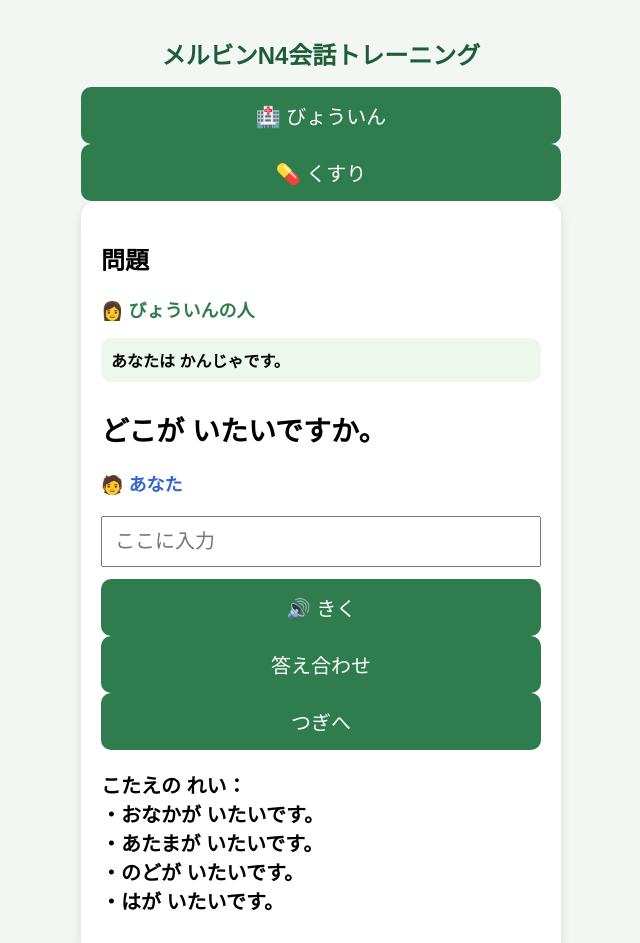
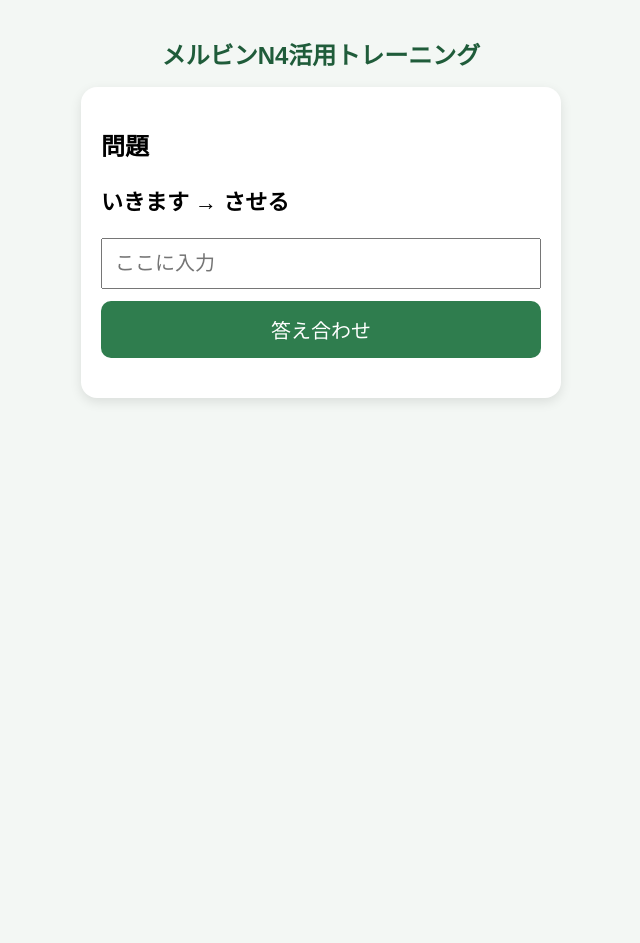
Before and after one commit to jigen3971/jsx-study, a plain HTML site: page index.html in a window 1280 px wide. Shown: the top 943 px of the page, without its empty margins (319-959 px from the left). After the commit the page ends 800 px from the top, so only its background shows below. Drawn offline with Linux system fonts and the light colour scheme.

Commit message:
katsuyou app restore

```diff
--- a/index.html
+++ b/index.html
@@ -1,4 +1,3 @@
-<!DOCTYPE html>
 <html lang="ja">
 <head>
   <meta charset="UTF-8">
@@ -10,35 +9,23 @@
 
   <div class="container">
 
-    <h1>メルビンN4会話トレーニング</h1>
-
-    <div class="category-buttons">
-      <button onclick="setCategory('hospital')">🏥 びょういん</button>
-      <button onclick="setCategory('medicine')">💊 くすり</button>
-    </div>
+    <h1>メルビンN4活用トレーニング</h1>
 
     <div class="card">
       <h2>問題</h2>
 
-      <div class="chat-box">
-        <p class="doctor">👩 びょういんの人</p>
-        <p id="roleText"></p>
-        <p id="question"></p>
-        <p class="me">🧑 あなた</p>
-      </div>
+      <p id="question">かきます → て形</p>
 
       <input type="text" id="answer" placeholder="ここに入力">
 
-      <button onclick="speakQuestion()">🔊 きく</button>
       <button onclick="checkAnswer()">答え合わせ</button>
-      <button onclick="newQuestion()">つぎへ</button>
 
       <p id="result"></p>
     </div>
 
   </div>
 
-  <script src="script.js"></script>
+  <script src="katsuyou.js"></script>
 
 </body>
 </html>
--- /dev/null
+++ b/katsuyou.js
@@ -0,0 +1,76 @@
+const questions = [
+  { word: "かきます", type: "ない", answer: "かかない" },
+  { word: "かきます", type: "ふつう", answer: "かく" },
+  { word: "かきます", type: "〜て", answer: "かいて" },
+  { word: "かきます", type: "〜た", answer: "かいた" },
+  { word: "かきます", type: "できる", answer: "かける" },
+  { word: "かきます", type: "させる", answer: "かかせる" },
+
+  { word: "いきます", type: "ふつう", answer: "いく" },
+  { word: "いきます", type: "〜ば", answer: "いけば" },
+  { word: "いきます", type: "できる", answer: "いかれる" },
+  { word: "いきます", type: "させる", answer: "いかせる" },
+
+  { word: "しにます", type: "〜て", answer: "しんで" },
+  { word: "しにます", type: "〜よう", answer: "しのう" },
+  { word: "しにます", type: "ふつう", answer: "しぬ" },
+  { word: "しにます", type: "させる", answer: "しなせる" },
+
+  { word: "つくります", type: "ふつう", answer: "つくる" },
+  { word: "つくります", type: "〜た", answer: "つくった" },
+  { word: "つくります", type: "〜ば", answer: "つくれば" },
+  { word: "つくります", type: "させられる", answer: "つくらせられる" },
+
+  { word: "つかいます", type: "ふつう", answer: "つかう" },
+  { word: "つかいます", type: "〜た", answer: "つかった" },
+  { word: "つかいます", type: "できる", answer: "つかえる" },
+
+  { word: "もちます", type: "ない", answer: "もたない" },
+  { word: "もちます", type: "〜て", answer: "もって" },
+  { word: "もちます", type: "できる", answer: "もたれる" },
+  { word: "もちます", type: "させる", answer: "もたせる" },
+
+  { word: "たべます", type: "ふつう", answer: "たべる" },
+  { word: "たべます", type: "ない", answer: "たべない" },
+  { word: "たべます", type: "できる", answer: "たべられる" },
+  { word: "たべます", type: "させる", answer: "たべさせる" },
+  { word: "たべます", type: "させられる", answer: "たべさせられる" },
+
+  { word: "きます", type: "〜て", answer: "きて" },
+  { word: "きます", type: "〜ば", answer: "くれば" },
+
+  { word: "します", type: "ない", answer: "しない" },
+  { word: "します", type: "〜た", answer: "した" },
+  { word: "します", type: "〜よう", answer: "しよう" },
+
+  { word: "きます", type: "できる", answer: "こられる" },
+  { word: "きます", type: "させる", answer: "こさせる" },
+  { word: "きます", type: "させられる", answer: "こさせられる" }
+];
+
+let currentQuestion;
+
+function newQuestion(){
+  currentQuestion = questions[Math.floor(Math.random() * questions.length)];
+
+  document.getElementById("question").innerHTML =
+    currentQuestion.word + " → " + currentQuestion.type;
+
+  document.getElementById("answer").value = "";
+  document.getElementById("result").innerHTML = "";
+}
+
+function checkAnswer(){
+  const input = document.getElementById("answer").value.trim();
+  const result = document.getElementById("result");
+
+  if(input === currentQuestion.answer){
+    result.innerHTML = "⭕ せいかい！";
+  } else {
+    result.innerHTML = "❌ せいかい: " + currentQuestion.answer;
+  }
+
+  setTimeout(newQuestion, 1500);
+}
+
+newQuestion();
--- a/script.js
+++ /dev/null
@@ -1,104 +0,0 @@
-const hospitalQuestions = [
-  {
-    question: "どこが いたいですか。",
-    answers: [
-      "おなかが いたいです。",
-      "あたまが いたいです。",
-      "のどが いたいです。",
-      "はが いたいです。"
-    ]
-  },
-  {
-    question: "いつからですか。",
-    answers: [
-      "きのうからです。",
-      "おとといからです。",
-      "3日前からです。",
-      "1週間前からです。"
-    ]
-  },
-  {
-    question: "たべられますか。",
-    answers: [
-      "はい、たべられます。",
-      "すこし たべられます。",
-      "いいえ、たべられません。"
-    ]
-  }
-];
-
-const medicineQuestions = [
-  {
-    question: "どんな くすりが ほしいですか。",
-    answers: [
-      "のどの くすりが ほしいです。",
-      "あたまの くすりが ほしいです。",
-      "おなかの くすりが ほしいです。"
-    ]
-  },
-  {
-    question: "いつ のみますか。",
-    answers: [
-      "あさ のみます。",
-      "よる のみます。",
-      "ごはんの あとで のみます。"
-    ]
-  }
-];
-
-let questions = hospitalQuestions;
-let currentQuestion;
-
-function newQuestion(){
-  currentQuestion = questions[Math.floor(Math.random() * questions.length)];
-
-  document.getElementById("question").innerHTML = currentQuestion.question;
-  document.getElementById("roleText").innerHTML = "あなたは かんじゃです。";
-  document.getElementById("answer").value = "";
-
-  document.getElementById("result").innerHTML =
-    "こたえの れい：<br>" +
-    currentQuestion.answers.map(a => "・" + a).join("<br>");
-
-  speakQuestion();
-}
-
-function checkAnswer(){
-  const input = document.getElementById("answer").value.trim();
-  const result = document.getElementById("result");
-
-  if(input === ""){
-    result.innerHTML = "こたえを 書いてください。";
-    return;
-  }
-
-  result.innerHTML =
-    "いいです！<br><br>こたえの れい：<br>" +
-    currentQuestion.answers.map(a => "・" + a).join("<br>");
-
-  speakText(input);
-}
-
-function speakQuestion(){
-  speakText(currentQuestion.question);
-}
-
-function speakText(text){
-  const utterance = new SpeechSynthesisUtterance(text);
-  utterance.lang = "ja-JP";
-  speechSynthesis.speak(utterance);
-}
-
-function setCategory(category){
-  if(category === "hospital"){
-    questions = hospitalQuestions;
-  }
-
-  if(category === "medicine"){
-    questions = medicineQuestions;
-  }
-
-  newQuestion();
-}
-
-newQuestion();
--- a/style.css
+++ b/style.css
@@ -50,33 +50,3 @@ button {
   font-size: 20px;
   font-weight: bold;
 }
-.chat-box{
-  margin-bottom: 20px;
-}
-
-.doctor{
-  font-weight: bold;
-  color: #2f7d4e;
-  margin-bottom: 5px;
-  font-size: 18px;
-}
-
-.me{
-  font-weight: bold;
-  color: #3366cc;
-  margin-top: 15px;
-  font-size: 18px;
-}
-
-#question{
-  font-size: 28px;
-  margin-bottom: 15px;
-  line-height: 1.6;
-}
-#roleText{
-  background: #eef7ee;
-  padding: 10px;
-  border-radius: 10px;
-  margin-bottom: 15px;
-  font-weight: bold;
-}
```
